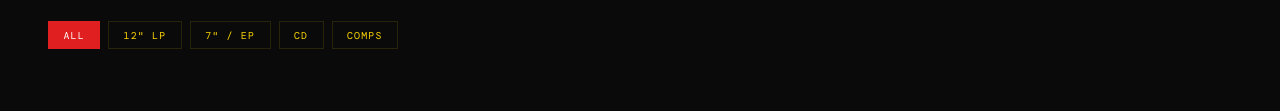
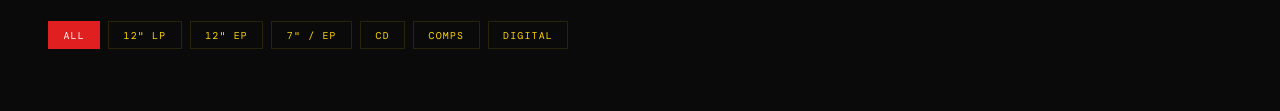
Before and after one commit to AndrewDPohl/STHR, a plain HTML site: page index.html in a window 1280 px wide. Both pictures are taken after a click on the link "CATALOG". Shown: the part 583-694 px from the top of the page. Drawn offline with nearby package versions, Linux system fonts and the light colour scheme; no server answers.

Commit message:
Add filter button for digital catalog items

```diff
--- a/index.html
+++ b/index.html
@@ -82,9 +82,11 @@
     <div class="catalog-filters">
       <button class="filter-btn active" onclick="filterCatalog('all', this)">All</button>
       <button class="filter-btn" onclick="filterCatalog('12lp', this)">12" LP</button>
+      <button class="filter-btn" onclick="filterCatalog('12ep', this)">12" EP</button>
       <button class="filter-btn" onclick="filterCatalog('7ep', this)">7" / EP</button>
       <button class="filter-btn" onclick="filterCatalog('cd', this)">CD</button>
       <button class="filter-btn" onclick="filterCatalog('comp', this)">Comps</button>
+      <button class="filter-btn" onclick="filterCatalog('digital', this)">Digital</button>
     </div>
 
     <div class="catalog-grid" id="catalogGrid"></div>
```
